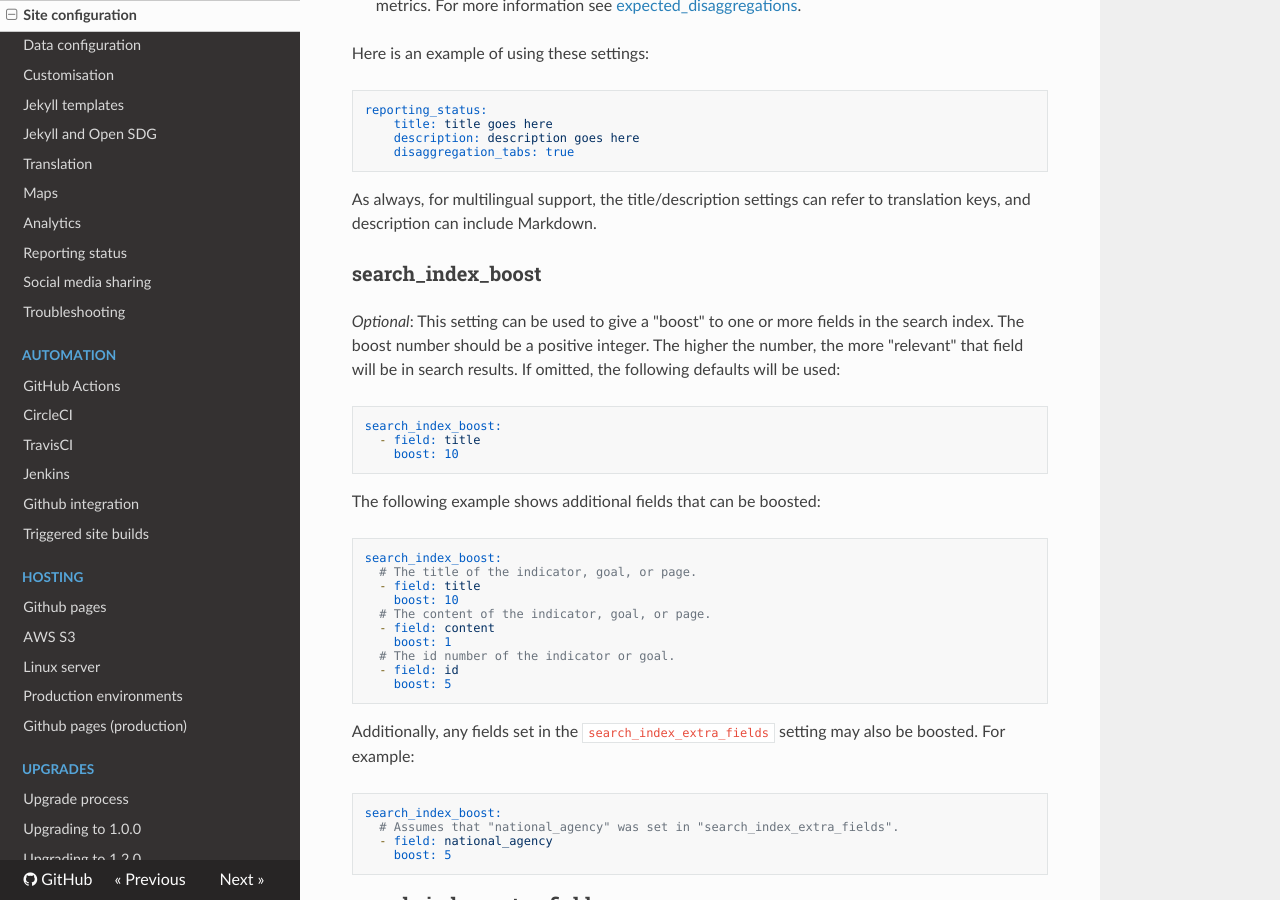
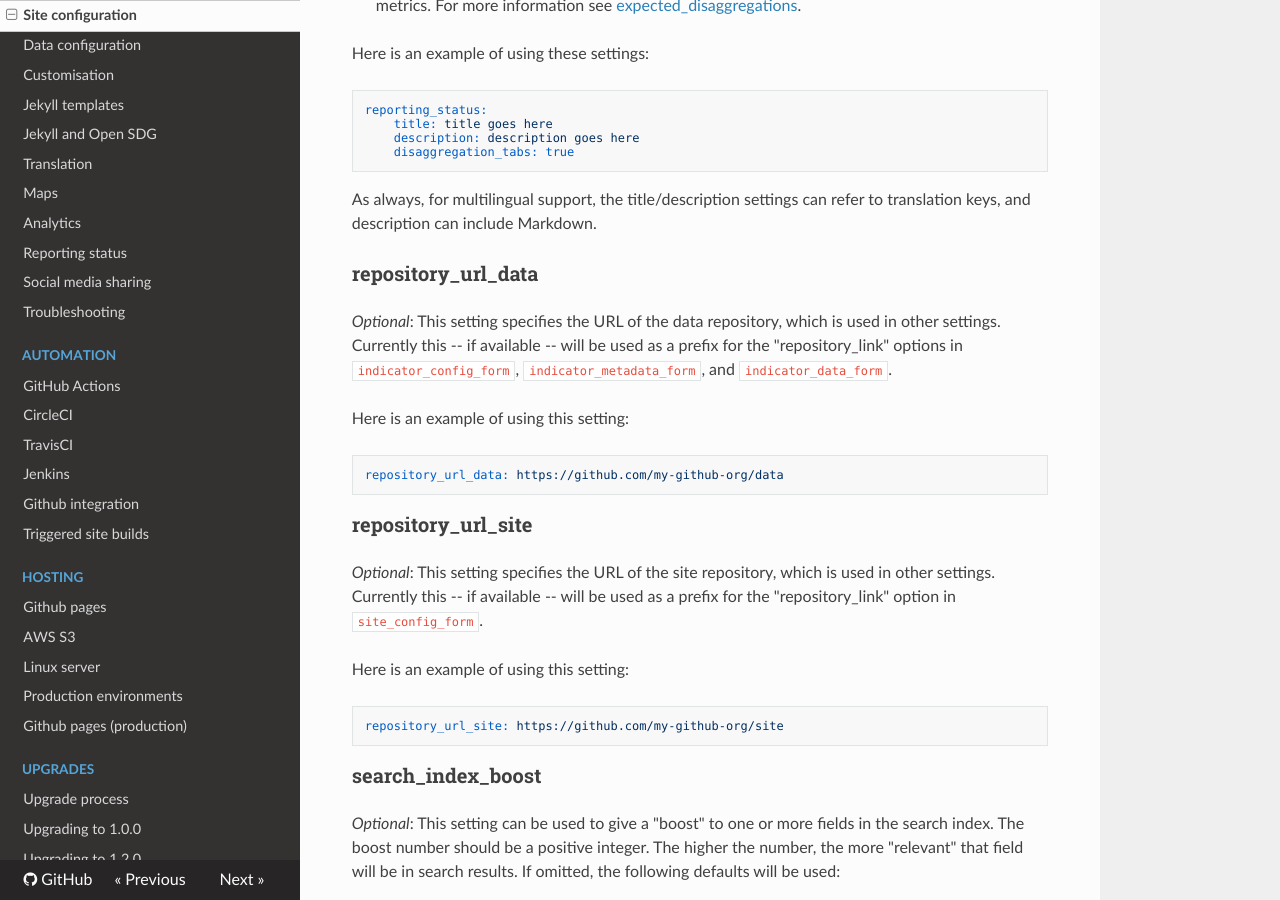
Before and after one commit to open-sdg/open-sdg, an MkDocs documentation site: the page built from docs/configuration.md, in a window 1280 px wide and 900 px high, scrolled down 17446 px. Built offline with MkDocs 1.6.1, drawn with Linux system fonts in a browser that asks for light colours; nearby versions of some CDN libraries; old or Windows-style settings are respelled for this version of MkDocs.

Commit message:
Document repository_url_data and repository_url_site fields

````diff
--- a/docs/configuration.md
+++ b/docs/configuration.md
@@ -725,6 +725,26 @@ reporting_status:
 
 As always, for multilingual support, the title/description settings can refer to translation keys, and description can include Markdown.
 
+### repository_url_data
+
+_Optional_: This setting specifies the URL of the data repository, which is used in other settings. Currently this -- if available -- will be used as a prefix for the "repository_link" options in `indicator_config_form`, `indicator_metadata_form`, and `indicator_data_form`.
+
+Here is an example of using this setting:
+
+```yaml
+repository_url_data: https://github.com/my-github-org/data
+```
+
+### repository_url_site
+
+_Optional_: This setting specifies the URL of the site repository, which is used in other settings. Currently this -- if available -- will be used as a prefix for the "repository_link" option in `site_config_form`.
+
+Here is an example of using this setting:
+
+```yaml
+repository_url_site: https://github.com/my-github-org/site
+```
+
 ### search_index_boost
 
 _Optional_: This setting can be used to give a "boost" to one or more fields in the search index. The boost number should be a positive integer. The higher the number, the more "relevant" that field will be in search results. If omitted, the following defaults will be used:
````
Also changed, not shown: 1 other file.
